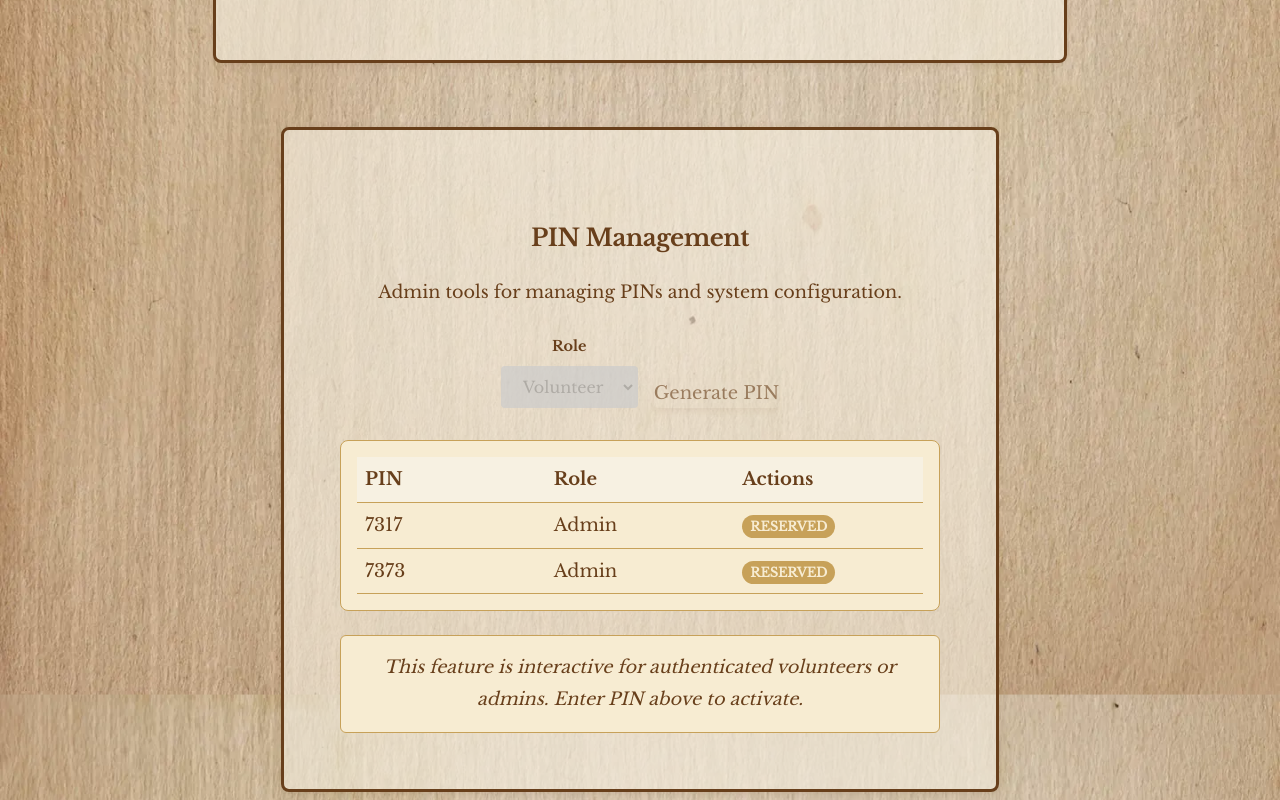
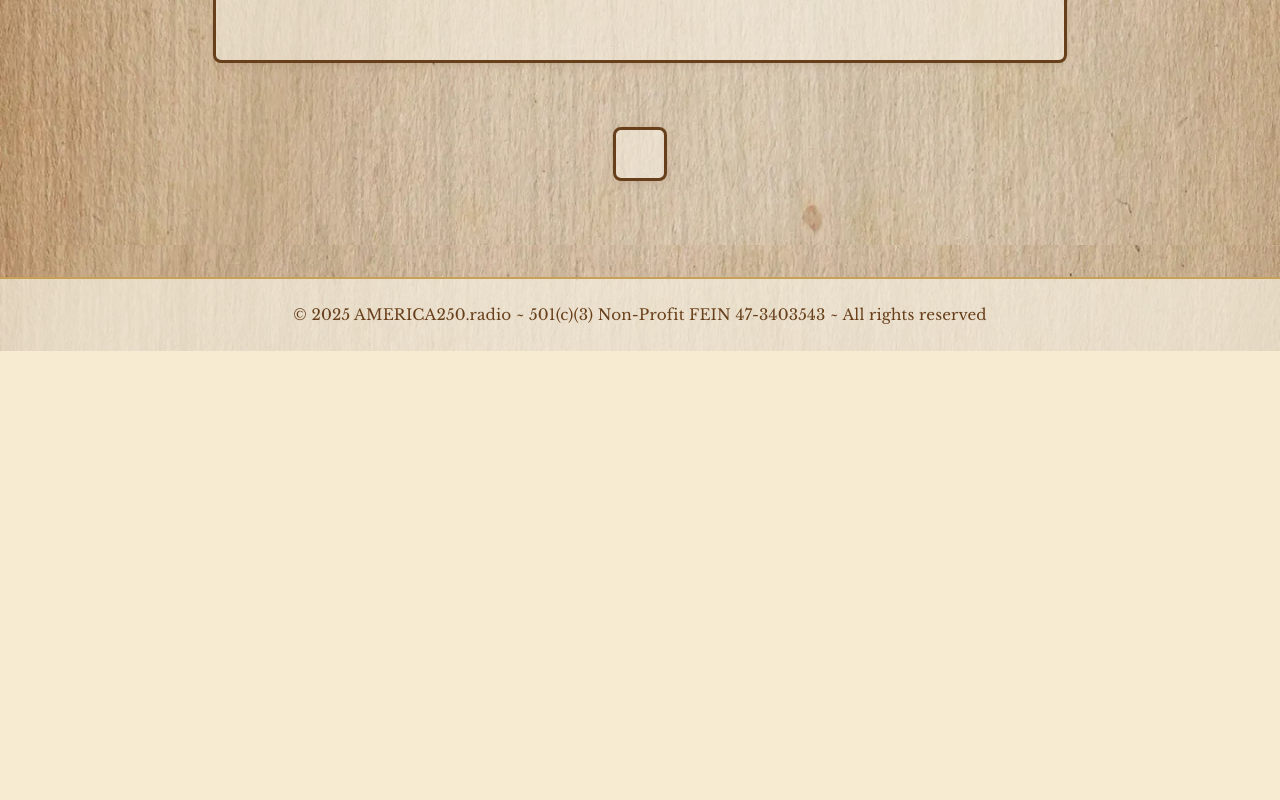
Before and after one commit to w4ovt/america250-ncs, a Next.js app: page /volunteer in a window 1280 px wide. Shown: the part 2520-3320 px from the top of the page. After the commit the page ends 2871 px from the top, so only its background shows below. Built offline with nearby package versions, Linux system fonts and the light colour scheme; a web font is replaced by a local one.

Commit message:
fix(security): remove all public/placeholder admin PIN management and static PINs

```diff
--- a/src/app/volunteer/page.tsx
+++ b/src/app/volunteer/page.tsx
@@ -173,83 +173,7 @@ export default function VolunteerPage() {
 
       {/* Admin Dashboard Section */}
       <div className={styles.adminSection}>
-        {isAdmin ? (
-          <AdminDashboard onLogout={handleLogout} />
-        ) : (
-          <div className={styles.adminPlaceholder}>
-            <div className={styles.placeholderContent}>
-              <h3>PIN Management</h3>
-              <p>Admin tools for managing PINs and system configuration.</p>
-              <div className={styles.placeholderForm}>
-                <div>
-                  <label htmlFor="placeholder-role">Role</label>
-                  <select id="placeholder-role" name="placeholder-role" disabled>
-                    <option>Volunteer</option>
-                    <option>Admin</option>
-                  </select>
-                </div>
-                <button disabled>
-                  Generate PIN
-                </button>
-              </div>
-              <div className={styles.placeholderTable}>
-                <table>
-                  <thead>
-                    <tr>
-                      <th>PIN</th>
-                      <th>Role</th>
-                      <th>Actions</th>
-                    </tr>
-                  </thead>
-                  <tbody>
-                    <tr>
-                      <td>7317</td>
-                      <td>Admin</td>
-                      <td><span>Reserved</span></td>
-                    </tr>
-                    <tr>
-                      <td>7373</td>
-                      <td>Admin</td>
-                      <td><span>Reserved</span></td>
-                    </tr>
-                  </tbody>
-                </table>
-
-                {/* Mobile Card Layout */}
-                <div className={styles.placeholderCard}>
-                  <div className={styles.placeholderCardItem}>
-                    <div className={styles.placeholderCardHeader}>
-                      <div className={styles.placeholderCardTitle}>PIN: 7317</div>
-                      <span>Reserved</span>
-                    </div>
-                    <div className={styles.placeholderCardDetails}>
-                      <div>
-                        <div className={styles.placeholderCardLabel}>Role</div>
-                        <div>Admin</div>
-                      </div>
-                    </div>
-                  </div>
-
-                  <div className={styles.placeholderCardItem}>
-                    <div className={styles.placeholderCardHeader}>
-                      <div className={styles.placeholderCardTitle}>PIN: 7373</div>
-                      <span>Reserved</span>
-                    </div>
-                    <div className={styles.placeholderCardDetails}>
-                      <div>
-                        <div className={styles.placeholderCardLabel}>Role</div>
-                        <div>Admin</div>
-                      </div>
-                    </div>
-                  </div>
-                </div>
-              </div>
-              <div className={styles.authNotice}>
-                <p>This feature is interactive for authenticated volunteers or admins. Enter PIN above to activate.</p>
-              </div>
-            </div>
-          </div>
-        )}
+        {isAdmin && <AdminDashboard onLogout={handleLogout} />}
       </div>
     </main>
     </>
```
